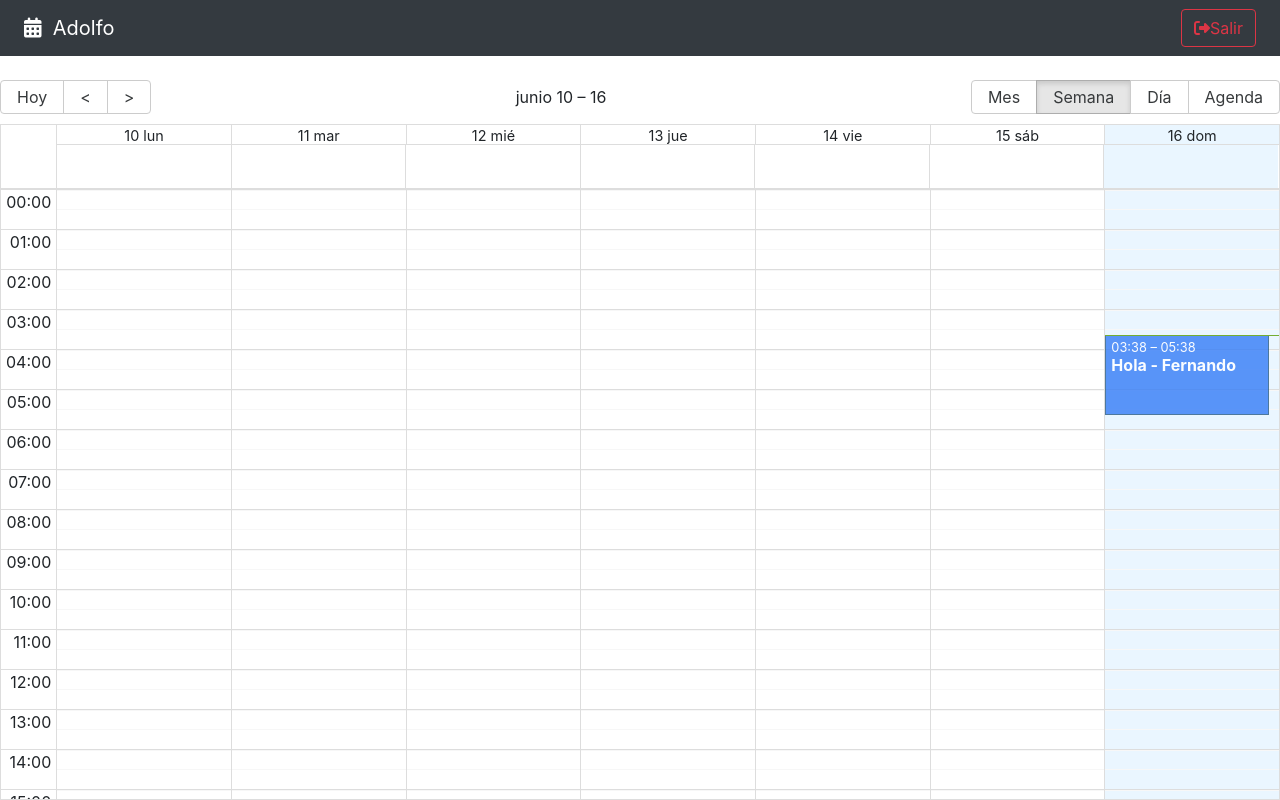
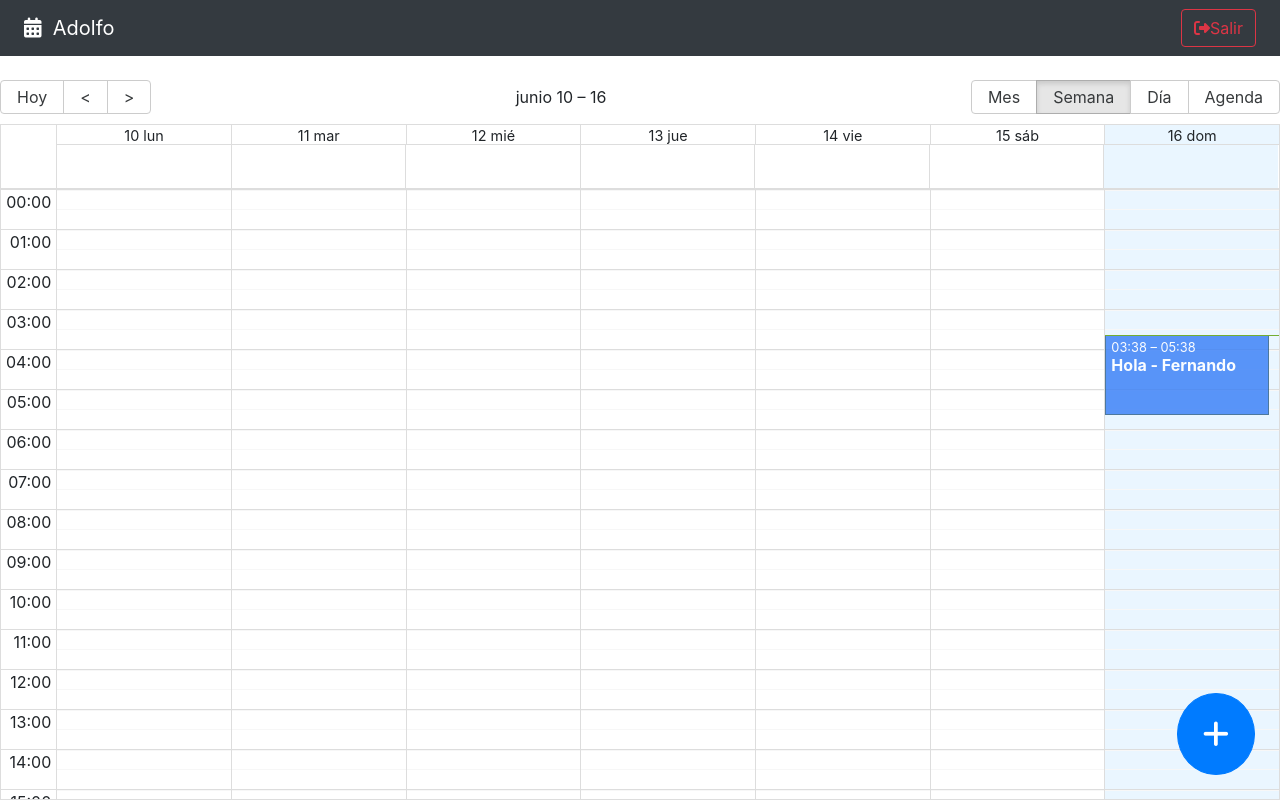
Before and after one commit to adlf-aldana/calendarApp, a React (Vite) app: page / in a window 1280 px wide. Built offline with nearby package versions, Linux system fonts and the light colour scheme.

Commit message:
#Add. Prepare to create a new event

```diff
--- /dev/null
+++ b/src/calendar/components/FabAddNew.jsx
@@ -0,0 +1,28 @@
+import { addHours } from "date-fns";
+import { useCalendarStore, useUiStore } from "../../hooks";
+
+export const FabAddNew = () => {
+  const { openDateModal } = useUiStore();
+  const { setActiveEvent } = useCalendarStore();
+
+  const handleClickNew = () => {
+    setActiveEvent({
+      title: "",
+      notes: "",
+      start: new Date(),
+      end: addHours(new Date(), 2),
+      bgColor: "#fafafa",
+      user: {
+        _id: "123",
+        name: "Fernando",
+      },
+    });
+
+    openDateModal();
+  };
+  return (
+    <button className="btn btn-primary fab" onClick={handleClickNew}>
+      <i className="fas fa-plus"></i>
+    </button>
+  );
+};
--- a/src/calendar/index.js
+++ b/src/calendar/index.js
@@ -2,3 +2,4 @@ export * from "./pages/CalendarPage";
 export * from "./components/Navbar";
 export * from "./components/CalendarEvent";
 export * from "./components/CalendarModal";
+export * from "./components/FabAddNew";
--- a/src/calendar/pages/CalendarPage.jsx
+++ b/src/calendar/pages/CalendarPage.jsx
@@ -2,7 +2,7 @@ import { Calendar } from "react-big-calendar";
 import "react-big-calendar/lib/css/react-big-calendar.css";
 
 import { addHours } from "date-fns";
-import { Navbar, CalendarEvent, CalendarModal } from "../";
+import { Navbar, CalendarEvent, CalendarModal, FabAddNew } from "../";
 import { localizer, getMessagesES } from "../../helpers";
 import { useState } from "react";
 import { useUiStore, useCalendarStore } from "../../hooks";
@@ -64,6 +64,7 @@ export const CalendarPage = () => {
       />
 
       <CalendarModal />
+      <FabAddNew />
     </>
   );
 };
--- a/src/styles.css
+++ b/src/styles.css
@@ -38,3 +38,12 @@
     outline: none;
     padding: 10px;
 }
+
+.fab {
+    border-radius: 100%;
+    bottom: 25px;
+    font-size: 30px;
+    padding: 25px;
+    position: fixed;
+    right: 25px;
+}
```
